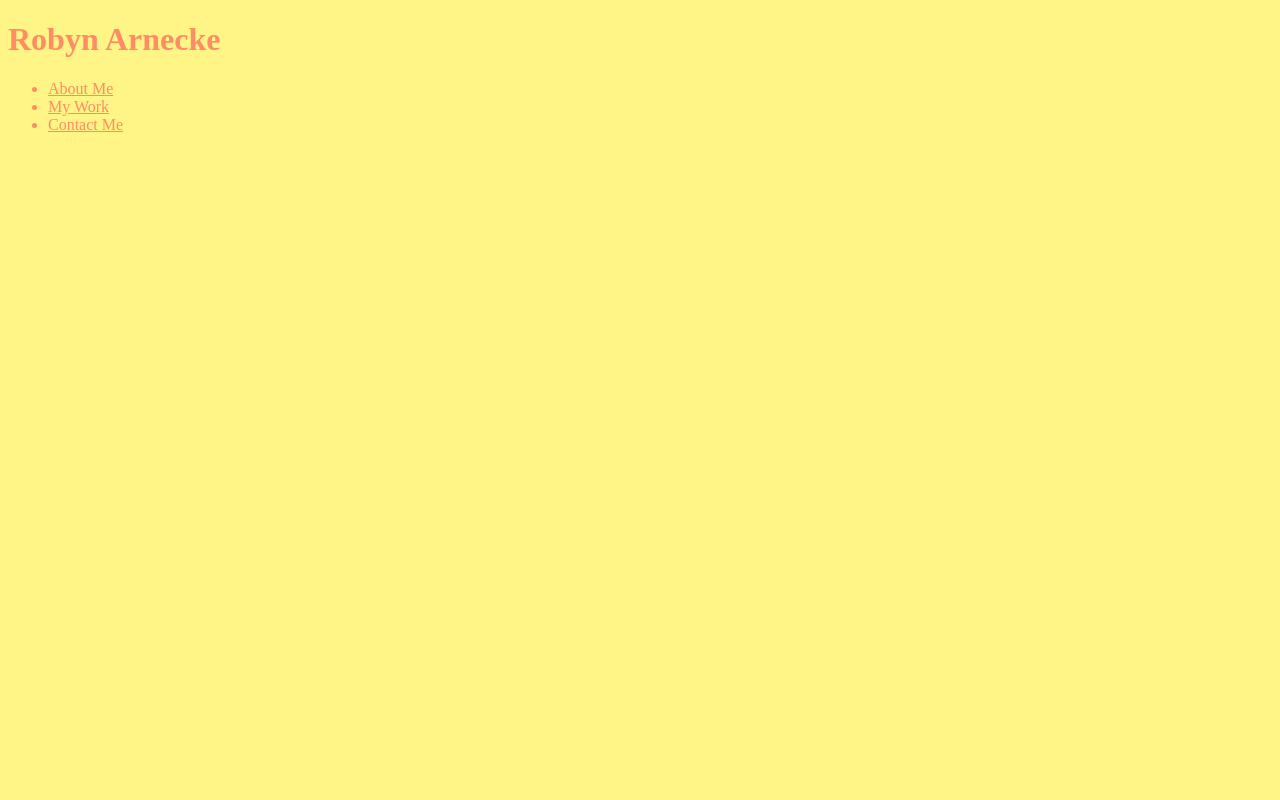
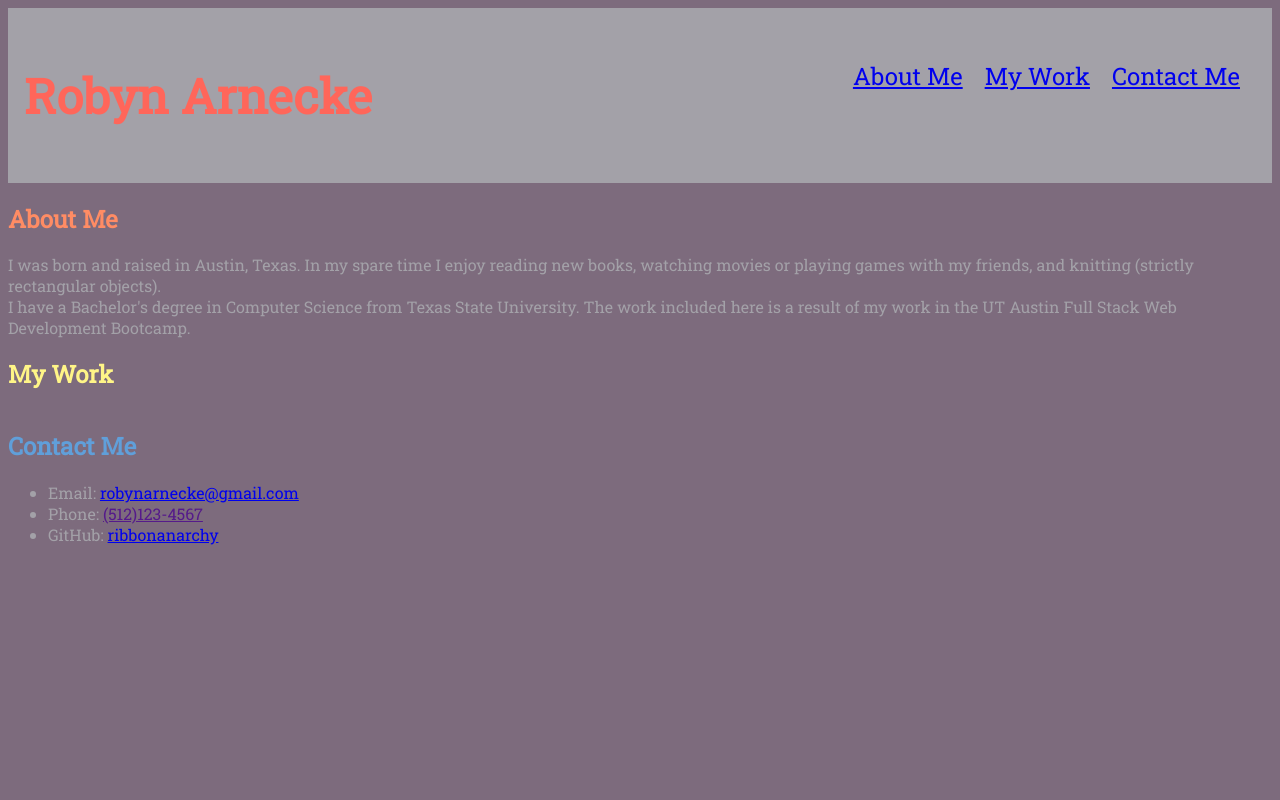
Before and after one commit to ribbonanarchy/02-Unit2-HW-Portfolio, a plain HTML site: page index.html in a window 1280 px wide. Shown: the top 800 px of the page. Drawn offline with Linux system fonts and the light colour scheme.

Commit message:
Playing with some style elements but mostly filling in the HTML content.

```diff
--- a/assets/style.css
+++ b/assets/style.css
@@ -3,26 +3,53 @@
     --light-orange: #ff8c64;
     --light-red: #ff665a;
     --night-purple: #7D6B7D;
+    --sea: #609fda;
     --steel: #A3A1A8;
 }
 
-* {
-    background-color: var(--butter);
+body {
+    background-color: var(--night-purple);
+    color: var(--steel);
+    font-family: 'Oswald', sans-serif;
+    font-family: 'Roboto Slab', serif;
+}
+
+nav {
+    padding: 16px;
+    background-color: var(--steel);
+    color: var(--night-purple);
+}
+
+nav h1 {
+    display: inline-block;
+    font-size: 48px;
+    color: var(--light-red);
+}
+
+nav div ul li {
+    display: inline-block;
+    margin-left: 16px;
+}
+
+.container {
+    display: flex;
+}
+
+.list-container {
+    padding-top: 12px;
+    margin-right: 16px;
+    float: right;
+    font-size: 24px;
+}
+
+#about-me h2 {
     color: var(--light-orange);
 }
 
-.container {
-
+#my-work h2 {
+    color: var(--butter);
 }
 
-#about-me {
-
+#contact-me h2 {
+    color: var(--sea);
 }
-
-#my-work {
-
-}
-
-#contact-me {
-
-}
--- a/index.html
+++ b/index.html
@@ -5,47 +5,80 @@
     <meta http-equiv="X-UA-Compatible" content="IE=edge">
     <meta name="viewport" content="width=device-width, initial-scale=1.0">
     <link rel="stylesheet" href="assets/style.css">
+    <link rel="preconnect" href="https://fonts.googleapis.com">
+    <link rel="preconnect" href="https://fonts.gstatic.com" crossorigin>
+    <link href="https://fonts.googleapis.com/css2?family=Oswald:wght@500&family=Roboto+Slab&display=swap" rel="stylesheet">
     <title>Robyn Arnecke</title>
 </head>
 
 <body>
-    <header>
+    <nav>
         <h1>Robyn Arnecke</h1>
 
-        <nav>
+        <div class="list-container">
             <ul>
                 <li><a href="#about-me">About Me</a></li>
                 <li><a href="#my-work">My Work</a></li>
                 <li><a href="#contact-me">Contact Me</a></li>
             </ul>
-        </nav>
-    </header>
+        </div>
+    </nav>
 
-    <br><br><br><br><br><br><br><br><br><br><br><br><br><br><br><br><br><br><br><br><br><br><br><br><br><br><br><br><br><br><br><br><br>
-    <br><br><br><br><br><br><br><br><br><br><br><br><br><br><br><br><br><br><br><br><br><br><br><br><br><br><br><br><br><br><br><br><br>
-
-    <section class = "container">
+    <section>
         <div id="about-me">
-            <h3>About Me</h3>
+            <h2>About Me</h2>
+            <p>
+                I was born and raised in Austin, Texas. In my spare time I enjoy reading new books, watching movies or playing games with my friends,
+                and knitting (strictly rectangular objects). <br>
+                I have a Bachelor's degree in Computer Science from Texas State University. The work included here is a result of my work in the UT Austin
+                Full Stack Web Development Bootcamp.
+            </p>
         </div>
 
-        <br><br><br><br><br><br><br><br><br><br><br><br><br><br><br><br><br><br><br><br><br><br><br><br><br><br><br><br><br><br><br><br>
-        <br><br><br><br><br><br><br><br><br><br><br><br><br><br><br><br><br><br><br><br><br><br><br><br><br><br><br><br><br><br><br><br><br>
 
         <div id="my-work">
-            <h3>My Work</h3>
+            <h2>My Work</h2>
+            <section class="container">
+                <!-- The first project card should be bigger, so this will have a specific ID. -->
+                <section id="first-card">
+
+                </section>
+
+                <!-- The rest of the cards for the other projects can be the same, so they can use a class card. -->
+                <section class="card">
+
+                </section>
+
+                <section class="card">
+
+                </section>
+
+                <section class="card">
+
+                </section>
+
+                <section class="card">
+
+                </section>
+            </section>
+
         </div>
 
-        <br><br><br><br><br><br><br><br><br><br><br><br><br><br><br><br><br><br><br><br><br><br><br><br><br><br><br><br><br><br><br><br>
-        <br><br><br><br><br><br><br><br><br><br><br><br><br><br><br><br><br><br><br><br><br><br><br><br><br><br><br><br><br><br><br><br><br>
-
         <div id="contact-me">
-            <h3>Contact Me</h3>
+            <h2>Contact Me</h2>
+            <ul>
+                <li>Email: <a href="mailto:robynarnecke@gmail.com">robynarnecke@gmail.com</a></li>
+                <li>Phone: <a href="">(512)123-4567</a></li>
+                <li>GitHub: <a href="https://github.com/ribbonanarchy">ribbonanarchy</a></li>
+            </ul>
         </div>
 
-        <br><br><br><br><br><br><br><br><br><br><br><br><br><br><br><br><br><br><br><br><br><br><br><br><br><br><br><br><br><br><br><br><br>
-        <br><br><br><br><br><br><br><br><br><br><br><br><br><br><br><br><br><br><br><br><br><br><br><br><br><br><br><br><br><br><br><br><br>
+
     </section>
 </body>
 
 </html>
+
+<!-- For copy and paste if I need to test something.
+<br><br><br><br><br><br><br><br><br><br><br><br><br><br><br><br><br><br><br><br><br><br><br><br><br><br><br><br><br><br><br><br><br>
+<br><br><br><br><br><br><br><br><br><br><br><br><br><br><br><br><br><br><br><br><br><br><br><br><br><br><br><br><br><br><br><br><br> -->
```
